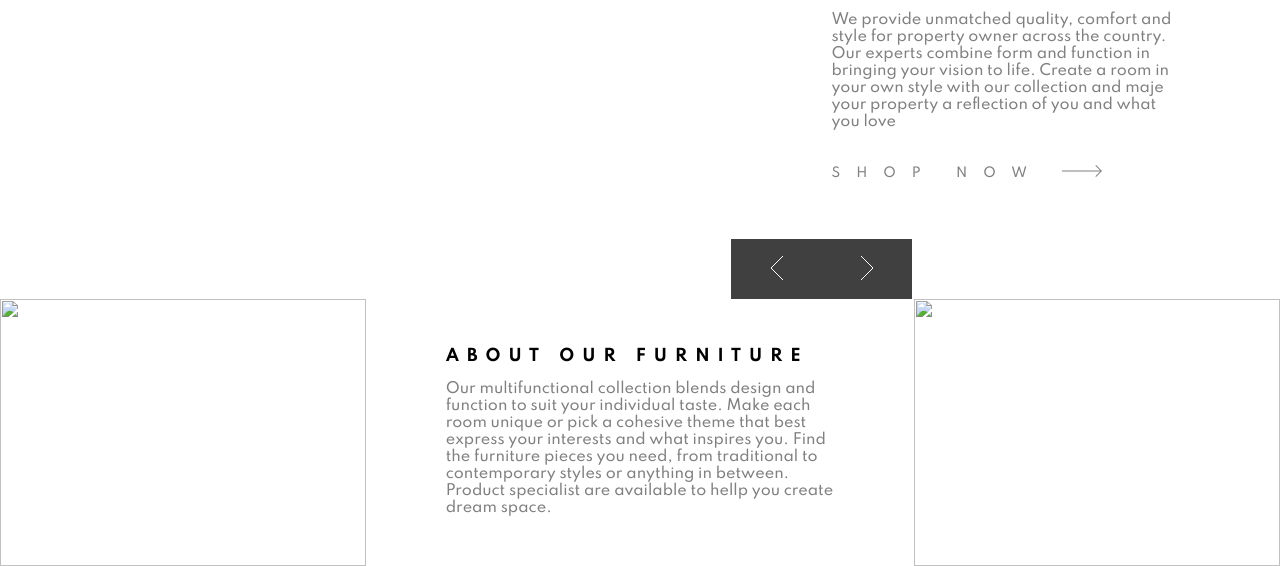
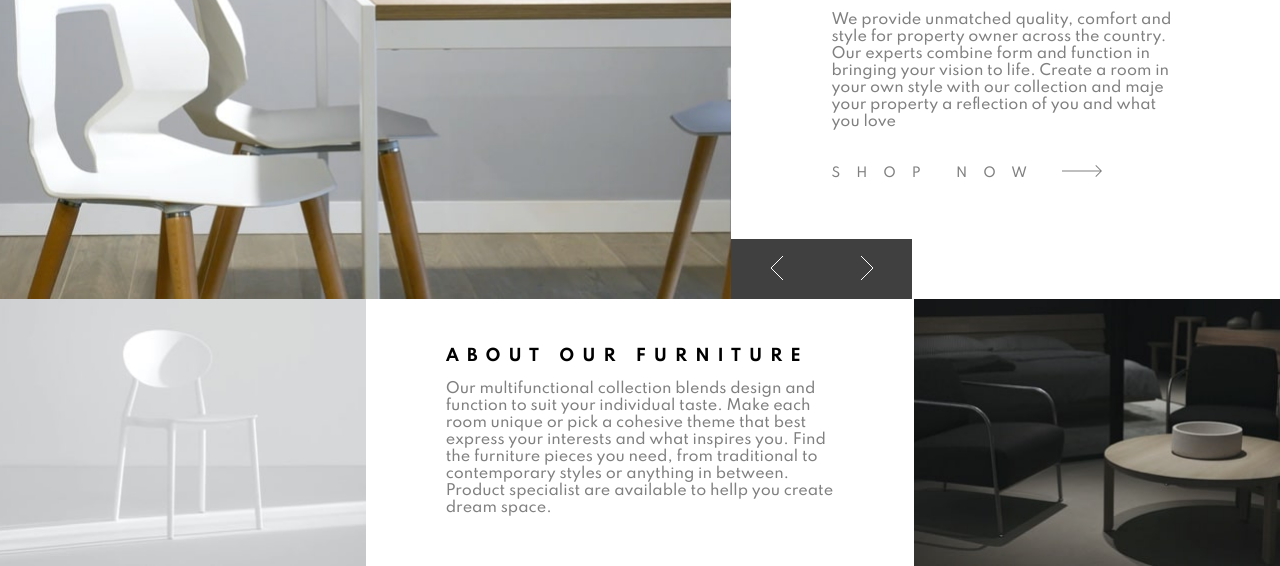
Before and after one commit to ferdinandalexa/room-homepage-frontendmentor, a plain HTML site: page index.html in a window 1280 px wide. Shown: the part 234-800 px from the top of the page. Drawn offline with Linux system fonts and the light colour scheme.

Commit message:
Fix images

```diff
--- a/index.html
+++ b/index.html
@@ -35,8 +35,8 @@
     <div id="root-layout">
         <section id="slider" class="Slider">
             <picture class="Slider__Cover">
-                <source id="slider__picture" media="(max-width: 820px)" srcset="public/images/mobile-image-hero-1.jpg">
-                <img src="/public/images/desktop-image-hero-1.jpg" id="slider__cover" class="Slider__Cover" alt="Diseño de muebles de mesa">
+                <source id="slider__picture" media="(max-width: 820px)" srcset="/images/mobile-image-hero-1.jpg">
+                <img src="/images/desktop-image-hero-1.jpg" id="slider__cover" class="Slider__Cover" alt="Diseño de muebles de mesa">
             </picture>
             <div class="Slider__Description">
                 <div class="Slider__Container">
@@ -58,7 +58,7 @@
             </div>
         </section>
         <section id="about" class="About">
-            <img src="/public/images/image-about-light.jpg" alt="">
+            <img src="/images/image-about-light.jpg" alt="">
             <div class="About__Copy">
                 <div>
                     <h2>About our furniture</h2>
@@ -67,7 +67,7 @@
                     </p>
                 </div>
             </div>
-            <img src="/public/images/image-about-dark.jpg" alt="">
+            <img src="/images/image-about-dark.jpg" alt="">
         </section>
     </div>
     <script src="/data.js"></script>
```
